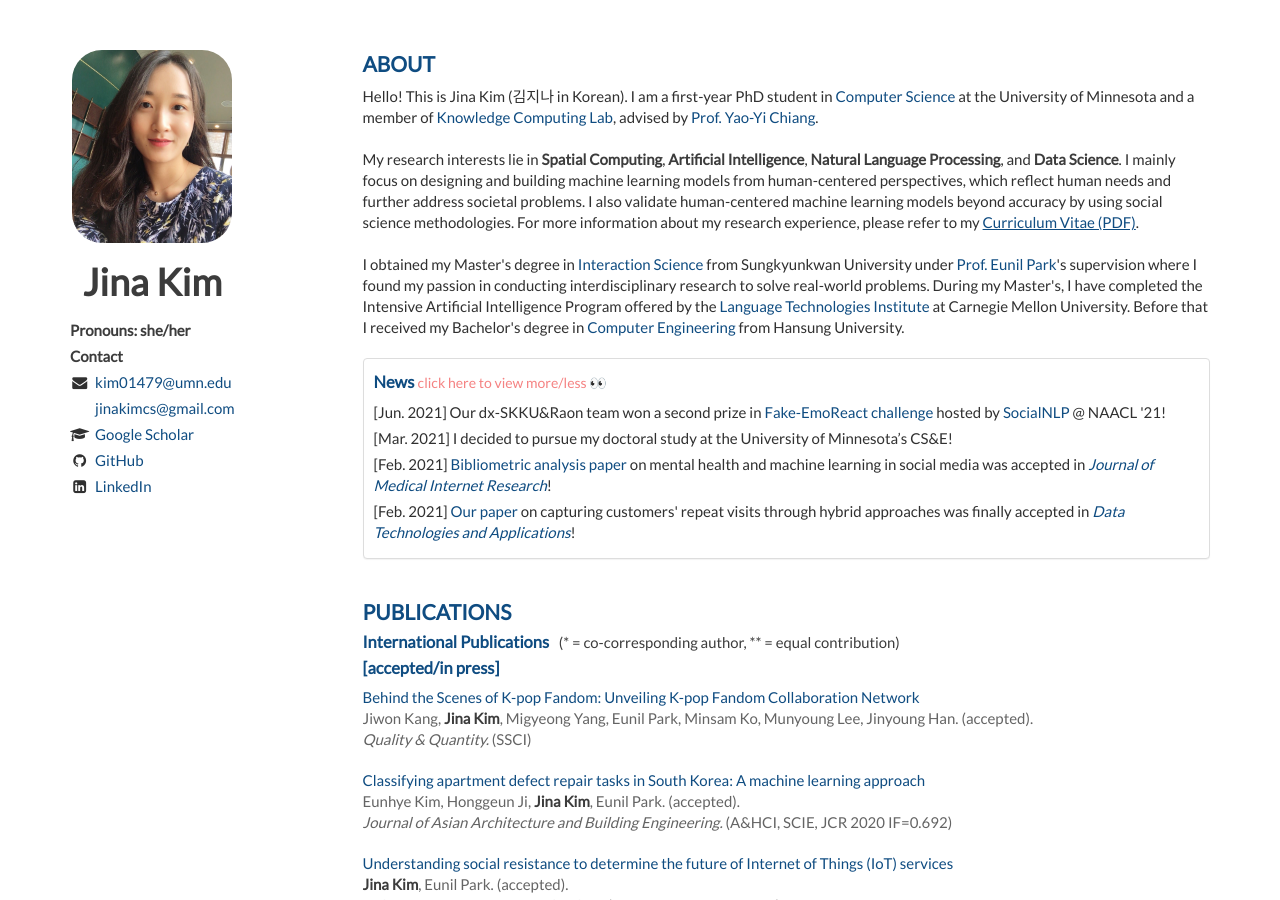
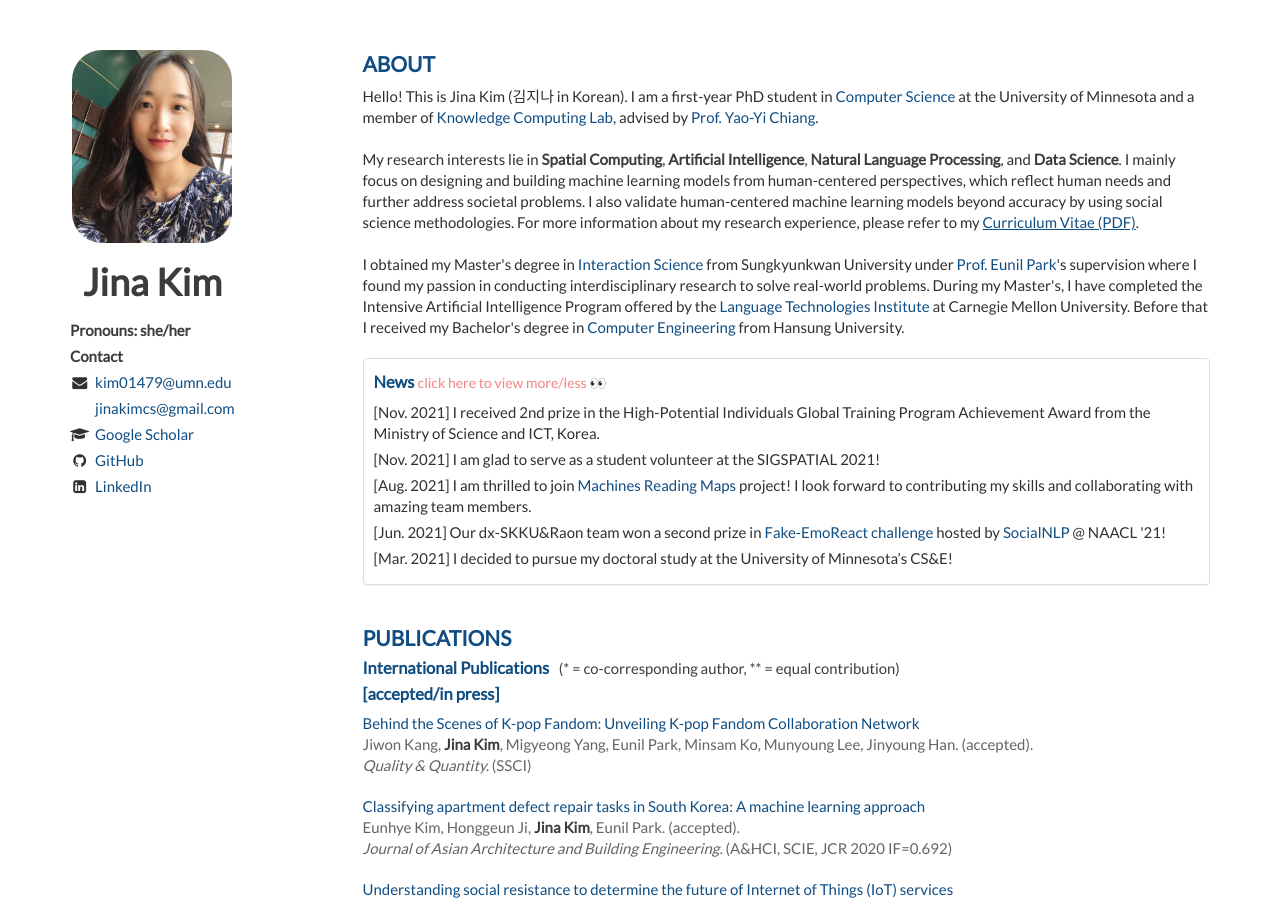
Before and after one commit to Jina-Kim/Jina-Kim.github.io, a Jekyll site: the page built from index.html, in a window 1280 px wide and 900 px high. Built offline with Jekyll 4.4.1, drawn with Linux system fonts in a browser that asks for light colours; nearby versions of some CDN libraries; the list of posts is cut into pages by our own code.

Commit message:
Update about.html

```diff
--- a/_includes/about.html
+++ b/_includes/about.html
@@ -18,12 +18,15 @@
       <div class="panel-body">
           <h2>News <a type="button" data-toggle="collapse" data-target="#collapseList" aria-expanded="false" aria-controls="collapseList" style="font-size: 85%; color: #F58282;font-weight: normal;">click here to view more/less 👀</a></h2>
         <ul class="list-unstyled">
+            <li>[Nov. 2021] I received 2nd prize in the High-Potential Individuals Global Training Program Achievement Award from the Ministry of Science and ICT, Korea. </li>
+            <li>[Nov. 2021] I am glad to serve as a student volunteer at the SIGSPATIAL 2021!</li>
+            <li>[Aug. 2021] I am thrilled to join <a href="http://machines-reading-maps.github.io">Machines Reading Maps</a> project! I look forward to contributing my skills and collaborating with amazing team members. </li>
             <li>[Jun. 2021] Our dx-SKKU&amp;Raon team won a second prize in <a href="https://sites.google.com/view/covidfake-emoreact-2021/home?authuser=0">Fake-EmoReact challenge</a> hosted by <a href="https://sites.google.com/site/socialnlp2021/#pgnaacl">SocialNLP</a> @ NAACL '21! </li>
             <li>[Mar. 2021] I decided to pursue my doctoral study at the University of Minnesota’s CS&amp;E! </li>
-            <li>[Feb. 2021] <a href="https://www.jmir.org/2021/3/e24870/">Bibliometric analysis paper</a> on mental health and machine learning in social media was accepted in <i><a href="https://www.jmir.org/">Journal of Medical Internet Research</a></i>!</li>
-            <li>[Feb. 2021] <a href="https://doi.org/10.1108/DTA-06-2020-0123">Our paper</a> on capturing customers' repeat visits through hybrid approaches was finally accepted in <i><a href="https://www.emeraldgrouppublishing.com/journal/dta">Data Technologies and Applications</a></i>!</li>
 
             <div class="collapse" id="collapseList" aria-expanded="false" style="height: 0px;">
+                <li>[Feb. 2021] <a href="https://www.jmir.org/2021/3/e24870/">Bibliometric analysis paper</a> on mental health and machine learning in social media was accepted in <i><a href="https://www.jmir.org/">Journal of Medical Internet Research</a></i>!</li>\
+                <li>[Feb. 2021] <a href="https://doi.org/10.1108/DTA-06-2020-0123">Our paper</a> on capturing customers' repeat visits through hybrid approaches was finally accepted in <i><a href="https://www.emeraldgrouppublishing.com/journal/dta">Data Technologies and Applications</a></i>!</li>
                 <li>[Jan. 2021] Honored to attend the Global Young Scientists Summit (GYSS) 2021! Thank you NRF of Korea for the nomination.</li>
                 <li>[Jan. 2021] Our paper on book recommendation was accepted in <i><a href="https://www.emeraldgrouppublishing.com/journal/el?distinct_id=1768ef895ab315-0387f6cdae5c0a-c791039-1fa400-1768ef895ac2be&amp;_ga=2.182570918.1065104907.1613402169-784257948.1608716425">the Electronic Library</a></i>.🎉</li>
                 <li>[Dec. 2020] Successfully defended my Master's thesis! Thanks to everyone who has supported me throughout this journey.😀</li>
```
